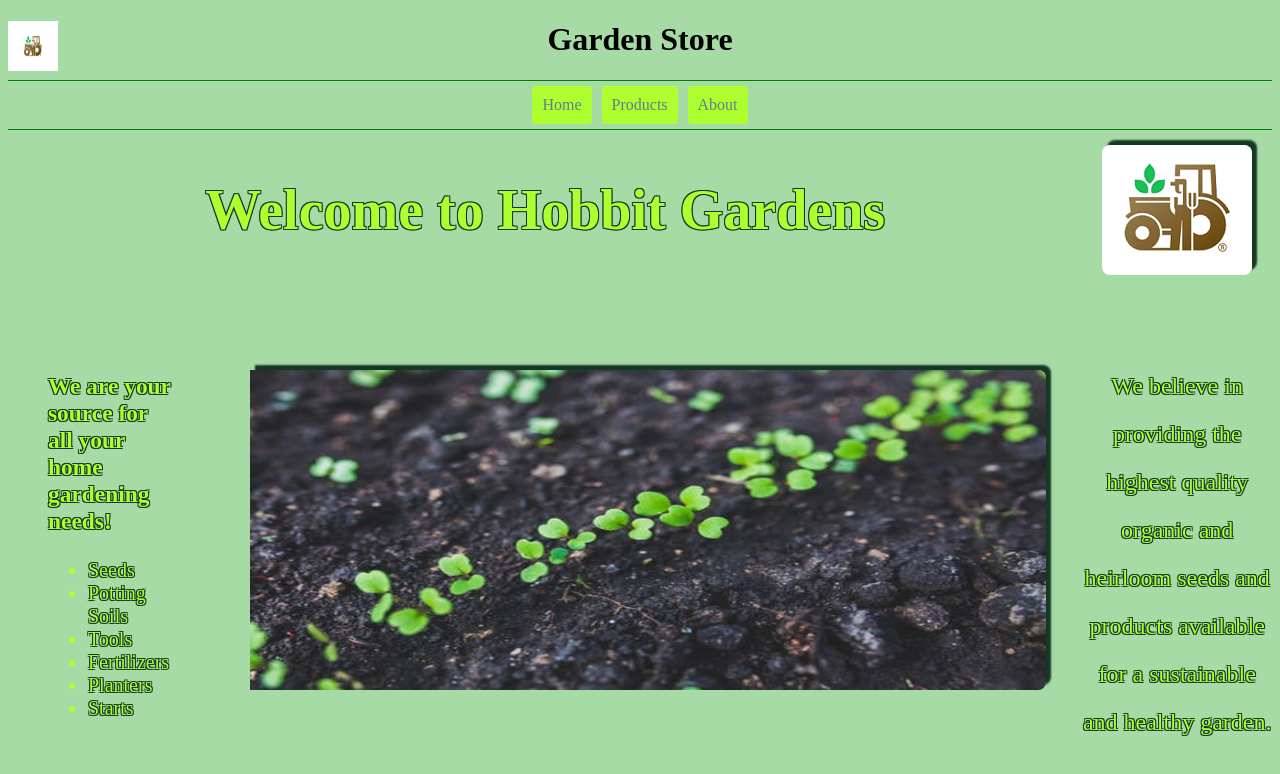
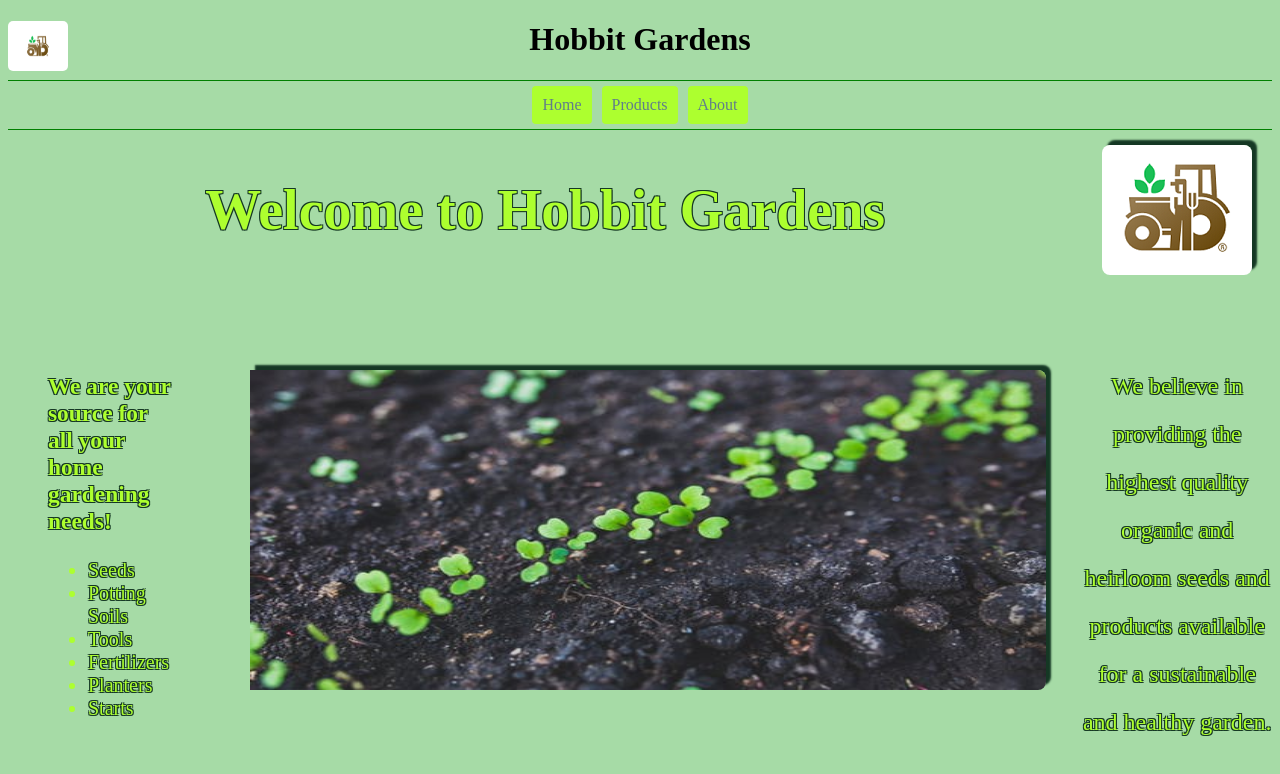
Before and after one commit to marreynolds/Garden-Project1, an Angular app: page /home in a window 1280 px wide. Shown: the top 774 px of the page. Built offline with nearby package versions, Linux system fonts and the light colour scheme; a web font is replaced by a local one.

Commit message:
logo top left

```diff
--- a/src/app/app.component.css
+++ b/src/app/app.component.css
@@ -1,5 +1,9 @@
 .logo {
     position: absolute;
+}
+.logo img {
+    border: 1px slid greenyellow;
+    border-radius: 5px;
 }
 nav {
     text-align: center;
--- a/src/app/app.component.html
+++ b/src/app/app.component.html
@@ -1,5 +1,8 @@
-<img class='logo' src='../assets/gardenlogo.png' width='50' height='50'>
-<h1 class="header">Garden Store</h1>
+<div class="logo">
+<img src='../assets/gardenlogo.png' width='60' height='50'>
+</div>
+<h1 class="header">Hobbit Gardens
+</h1>
 <nav>
     <a routerLink='/home'>Home</a>
     <a routerLink='/products'>Products</a>
```
